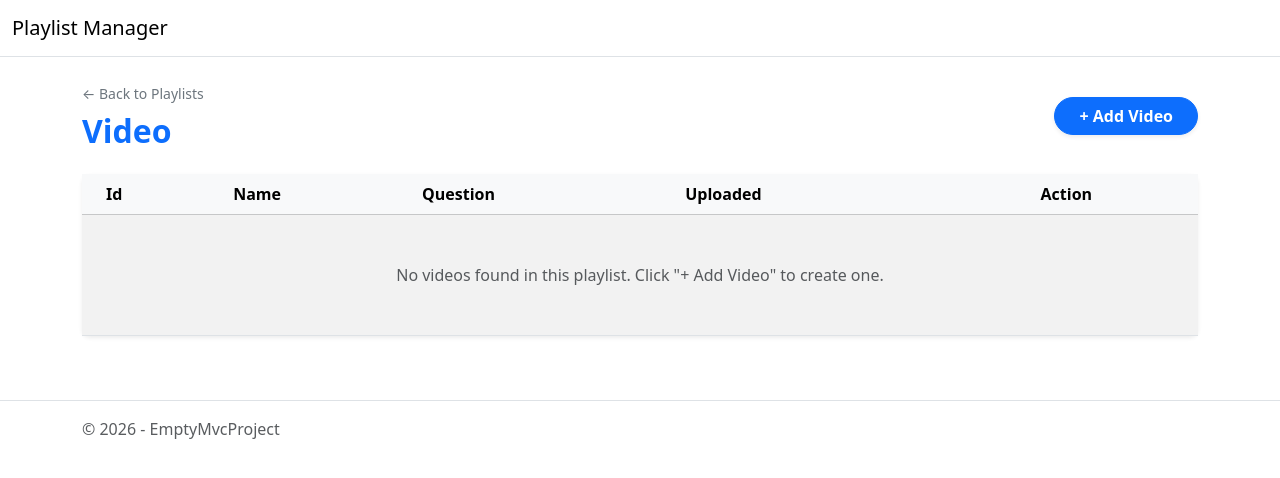
After one commit to HangThu101190/manage-english-youtube-clip, an ASP.NET Core app: template Views/Videos/Index.cshtml in a window 1280 px wide. The commit adds this page. Shown: the top 478 px of the page. Run offline with ASP.NET Core 8, Linux system fonts and the light colour scheme; the template is opened without the code that fills it, so the values that code supplies are empty.

Commit message:
feat: complete initial empty mvc project with playlist and video setup
Co-authored-by: HangThu101190 <81788190+HangThu101190@users.noreply.github.com>

```diff
--- a/Views/Playlists/Index.cshtml
+++ b/Views/Playlists/Index.cshtml
@@ -60,7 +60,8 @@
                             @Html.DisplayFor(modelItem => item.Id)
                         </td>
                         <td class="fw-bold">
-                            @Html.DisplayFor(modelItem => item.Name)
+                            <a asp-controller="Videos" asp-action="Index" asp-route-playlistId="@item.Id" class="text-decoration-none text-dark hover-primary">
+                            @Html.DisplayFor(modelItem => item.Name)</a>
                         </td>
                         <td>
                             <span class="badge bg-info text-dark rounded-pill px-3">
--- a/Views/Shared/_Layout.cshtml
+++ b/Views/Shared/_Layout.cshtml
@@ -5,6 +5,7 @@
     <meta name="viewport" content="width=device-width, initial-scale=1.0" />
     <title>@ViewData["Title"] - EmptyMvcProject</title>
     <link href="https://cdn.jsdelivr.net/npm/bootstrap@5.3.2/dist/css/bootstrap.min.css" rel="stylesheet" integrity="sha384-T3c6CoIi6uLrA9TneNEoa7RxnatzjcDSCmG1MXxSR1GAsXEV/Dwwykc2MPK8M2HN" crossorigin="anonymous">
+    <style>.hover-primary:hover { color: #0d6efd !important; text-decoration: underline !important; }</style>
 </head>
 <body>
     <header>
--- /dev/null
+++ b/Views/Videos/Index.cshtml
@@ -0,0 +1,115 @@
+@model IEnumerable<EmptyMvcProject.Models.Video>
+
+@{
+    ViewData["Title"] = ViewData["PlaylistName"] + " Videos";
+}
+
+<div class="d-flex justify-content-between align-items-center mb-4 mt-4">
+    <div>
+        <a asp-controller="Playlists" asp-action="Index" class="text-decoration-none text-secondary small mb-2 d-inline-block">&larr; Back to Playlists</a>
+        <h2 class="text-primary fw-bold mb-0">@ViewData["PlaylistName"] Video</h2>
+    </div>
+    <!-- Button trigger modal -->
+    <button type="button" class="btn btn-primary shadow-sm rounded-pill px-4 fw-bold" data-bs-toggle="modal" data-bs-target="#createVideoModal">
+        + Add Video
+    </button>
+</div>
+
+<!-- Modal -->
+<div class="modal fade" id="createVideoModal" tabindex="-1" aria-labelledby="createVideoModalLabel" aria-hidden="true">
+  <div class="modal-dialog modal-dialog-centered">
+    <div class="modal-content rounded-4 border-0 shadow">
+      <div class="modal-header border-bottom-0 pb-0">
+        <h1 class="modal-title fs-4 text-primary fw-bold" id="createVideoModalLabel">New Video</h1>
+        <button type="button" class="btn-close" data-bs-dismiss="modal" aria-label="Close"></button>
+      </div>
+      <form asp-action="Create" method="post">
+          <input type="hidden" name="PlaylistId" value="@ViewData["PlaylistId"]" />
+          <div class="modal-body pt-4">
+                <div class="form-floating mb-3">
+                    <input name="Name" class="form-control" id="floatingVideoName" placeholder="Video Name" required />
+                    <label for="floatingVideoName">Video Name</label>
+                </div>
+
+                <div class="form-floating mb-3">
+                    <input name="Question" class="form-control" id="floatingQuestion" placeholder="Question" />
+                    <label for="floatingQuestion">Question</label>
+                </div>
+
+                <div class="form-floating mb-3">
+                    <input name="Answer" class="form-control" id="floatingAnswer" placeholder="Answer" />
+                    <label for="floatingAnswer">Answer</label>
+                </div>
+
+                <div class="form-floating mb-2">
+                    <input name="Url" class="form-control" id="floatingUrl" placeholder="Video URL" />
+                    <label for="floatingUrl">Video URL</label>
+                </div>
+
+                <div class="form-check mt-3">
+                    <input class="form-check-input" type="checkbox" name="IsUploaded" value="true" id="flexCheckUploaded">
+                    <label class="form-check-label" for="flexCheckUploaded">
+                        Is Uploaded?
+                    </label>
+                </div>
+          </div>
+          <div class="modal-footer border-top-0 pt-0">
+            <button type="button" class="btn btn-outline-secondary rounded-pill fw-bold" data-bs-dismiss="modal">Cancel</button>
+            <button type="submit" class="btn btn-primary rounded-pill fw-bold px-4">Create</button>
+          </div>
+      </form>
+    </div>
+  </div>
+</div>
+
+<div class="card shadow-sm border-0 rounded-3">
+    <div class="card-body p-0">
+        <div class="table-responsive">
+            <table class="table table-hover table-striped align-middle mb-0">
+                <thead class="table-light">
+                    <tr>
+                        <th class="ps-4">Id</th>
+                        <th>Name</th>
+                        <th>Question</th>
+                        <th>Uploaded</th>
+                        <th class="text-center pe-4">Action</th>
+                    </tr>
+                </thead>
+                <tbody>
+            @foreach (var item in Model) {
+                    <tr>
+                        <td class="ps-4 fw-medium text-secondary">
+                            @Html.DisplayFor(modelItem => item.Id)
+                        </td>
+                        <td class="fw-bold">
+                            @Html.DisplayFor(modelItem => item.Name)
+                        </td>
+                        <td>
+                            @Html.DisplayFor(modelItem => item.Question)
+                        </td>
+                        <td>
+                            @if(item.IsUploaded) {
+                                <span class="badge bg-success rounded-pill">Yes</span>
+                            } else {
+                                <span class="badge bg-secondary rounded-pill">No</span>
+                            }
+                        </td>
+                        <td class="text-center pe-4">
+                            <button class="btn btn-sm btn-outline-secondary rounded-pill px-3 me-2">Edit</button>
+                            <button class="btn btn-sm btn-outline-danger rounded-pill px-3">Remove</button>
+                        </td>
+                    </tr>
+            }
+                @if (!Model.Any())
+                {
+                    <tr>
+                        <td colspan="5" class="text-center py-5 text-muted">
+                            No videos found in this playlist. Click "+ Add Video" to create one.
+                        </td>
+                    </tr>
+                }
+                </tbody>
+            </table>
+        </div>
+    </div>
+</div>
```
Also changed, not shown: Controllers/VideosController.cs (added, +71 -0 lines).
